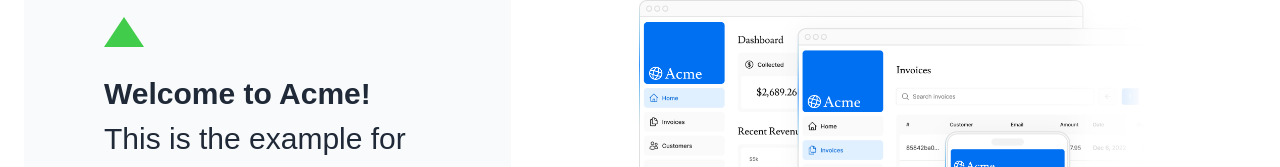
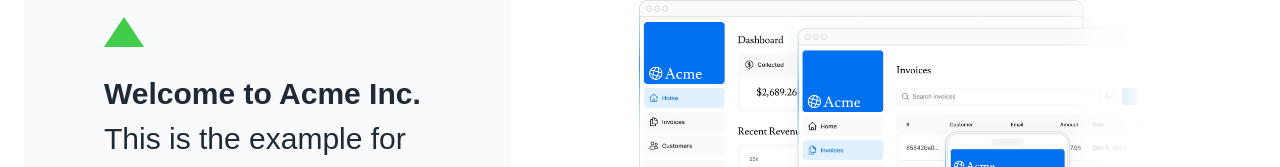
Before and after one commit to anoop1anoop/Acme, a Next.js app: page / in a window 1280 px wide. Shown: the part 320-487 px from the top of the page. Built offline with nearby package versions, Linux system fonts and the light colour scheme; a web font is replaced by a local one.

Commit message:
Update page.tsx

```diff
--- a/app/page.tsx
+++ b/app/page.tsx
@@ -16,7 +16,7 @@
         <div className="flex flex-col justify-center gap-6 rounded-lg bg-gray-50 px-6 py-10 md:w-2/5 md:px-20">
           <div className={styles.shape} />
           <p className={`${lusitana.className} text-xl text-gray-800 md:text-3xl md:leading-normal`}>
-            <strong>Welcome to Acme!</strong> This is the example for the{' '}
+            <strong>Welcome to Acme Inc.</strong> This is the example for the{' '}
             <a href="https://nextjs.org/learn/" className="text-blue-500">
               Next.js Learn Course
             </a>
```
